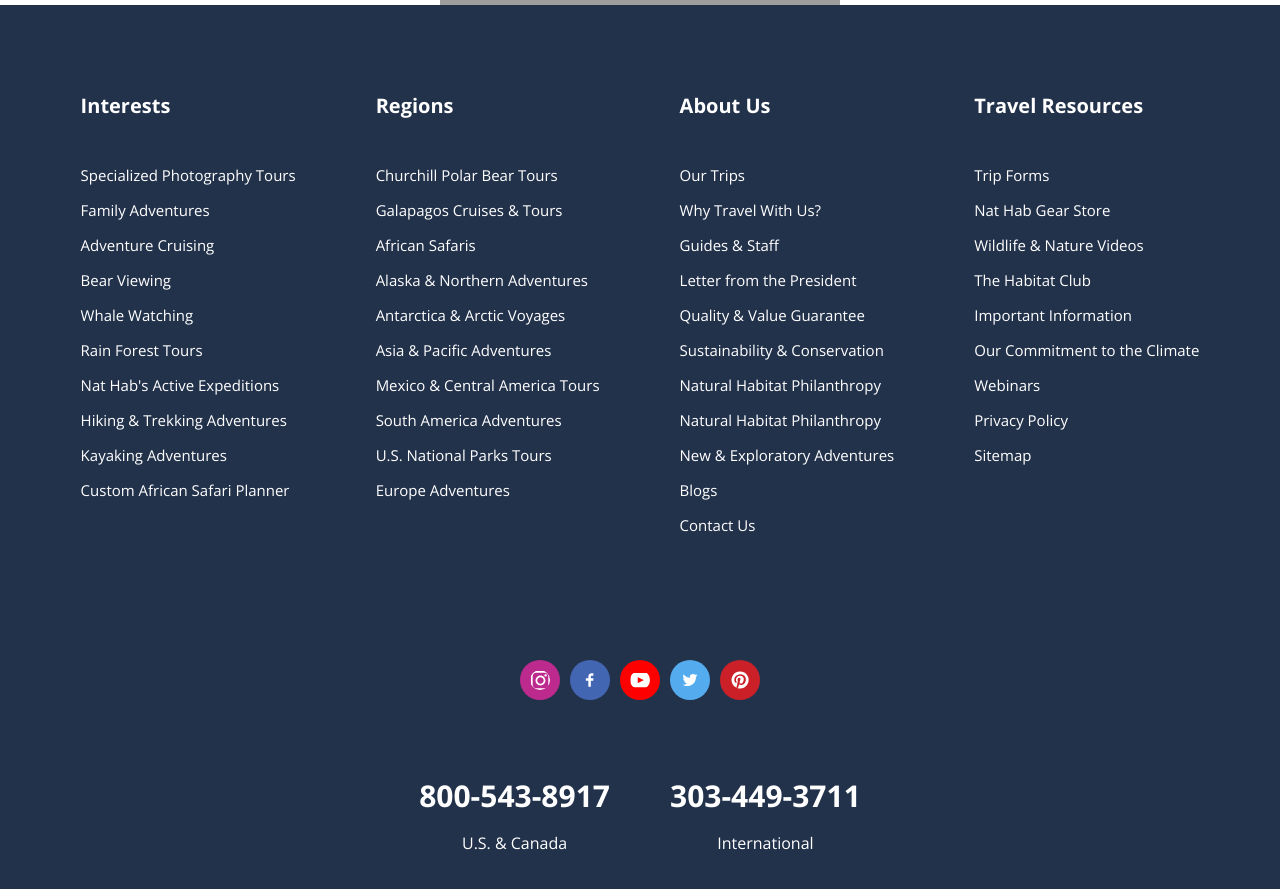
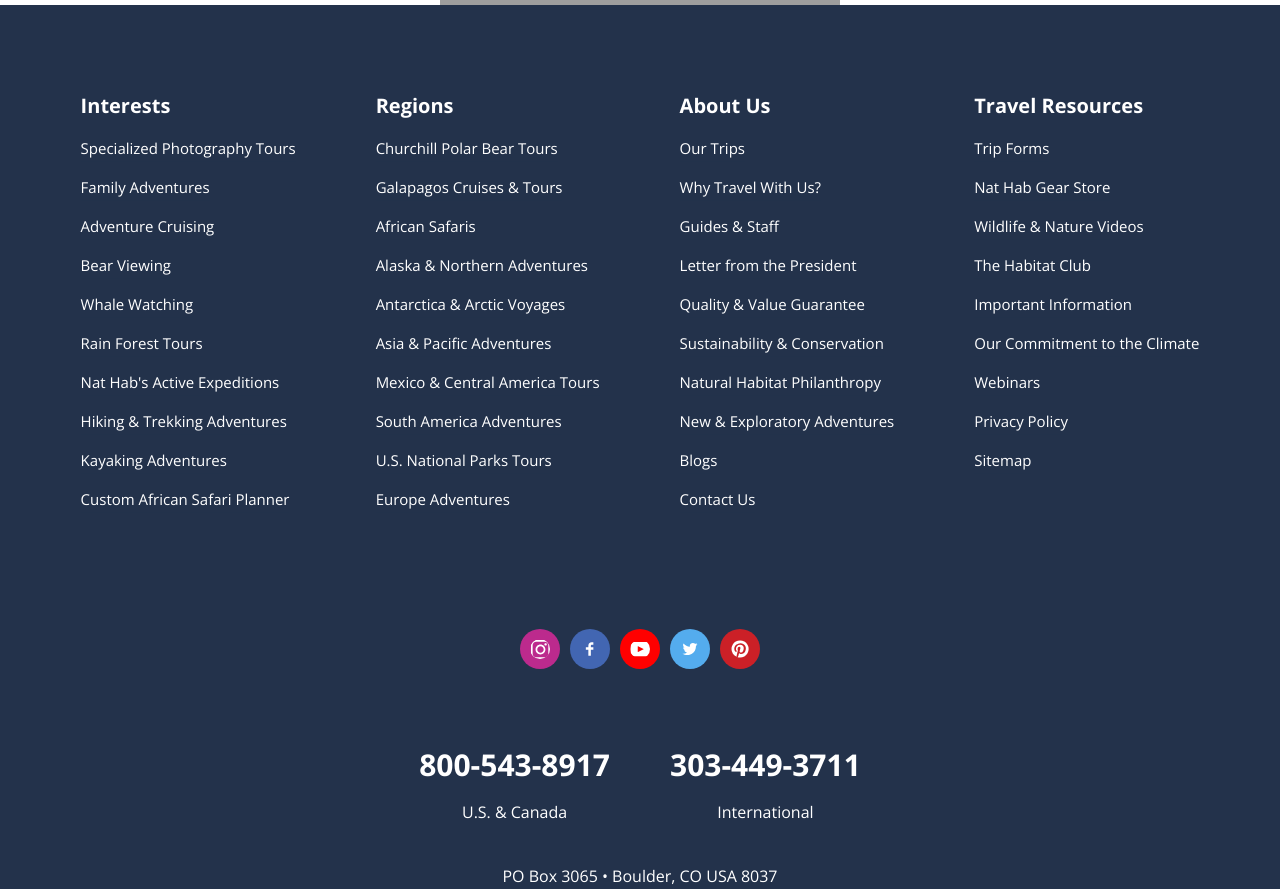
Before and after one commit to kobesparrow/nat-hab-mock, a React (Create React App) app: page / in a window 1280 px wide. Shown: the part 6260-7149 px from the top of the page. Built offline with nearby package versions, Linux system fonts and the light colour scheme; grey boxes are pictures that could not be loaded.

Commit message:
hover effects on footer links

```diff
--- a/src/Components/Footer/Footer.js
+++ b/src/Components/Footer/Footer.js
@@ -12,55 +12,54 @@ const Footer = () => {
       <section className="footer-columns">
         <section className="footer-column">
           <h6>Interests</h6>
-          <p>Specialized Photography Tours</p>
-          <p>Family Adventures</p>
-          <p>Adventure Cruising</p>
-          <p>Bear Viewing</p>
-          <p>Whale Watching</p>
-          <p>Rain Forest Tours</p>
-          <p>Nat Hab's Active Expeditions</p>
-          <p>Hiking & Trekking Adventures</p>
-          <p>Kayaking Adventures</p>
-          <p>Custom African Safari Planner</p>
+          <p>Specialized Photography Tours</p><br />
+          <p>Family Adventures</p><br />
+          <p>Adventure Cruising</p><br />
+          <p>Bear Viewing</p><br />
+          <p>Whale Watching</p><br />
+          <p>Rain Forest Tours</p><br />
+          <p>Nat Hab's Active Expeditions</p><br />
+          <p>Hiking & Trekking Adventures</p><br />
+          <p>Kayaking Adventures</p><br />
+          <p>Custom African Safari Planner</p><br />
         </section>
         <section className="footer-column">
           <h6>Regions</h6>
-          <p>Churchill Polar Bear Tours</p>
-          <p>Galapagos Cruises & Tours</p>
-          <p>African Safaris</p>
-          <p>Alaska & Northern Adventures</p>
-          <p>Antarctica & Arctic Voyages</p>
-          <p>Asia & Pacific Adventures</p>
-          <p>Mexico & Central America Tours</p>
-          <p>South America Adventures</p>
-          <p>U.S. National Parks Tours</p>
-          <p>Europe Adventures</p>
+          <p>Churchill Polar Bear Tours</p><br />
+          <p>Galapagos Cruises & Tours</p><br />
+          <p>African Safaris</p><br />
+          <p>Alaska & Northern Adventures</p><br />
+          <p>Antarctica & Arctic Voyages</p><br />
+          <p>Asia & Pacific Adventures</p><br />
+          <p>Mexico & Central America Tours</p><br />
+          <p>South America Adventures</p><br />
+          <p>U.S. National Parks Tours</p><br />
+          <p>Europe Adventures</p><br />
         </section>
         <section className="footer-column">
           <h6>About Us</h6>
-          <p>Our Trips</p>
-          <p>Why Travel With Us?</p>
-          <p>Guides & Staff</p>
-          <p>Letter from the President</p>
-          <p>Quality & Value Guarantee</p>
-          <p>Sustainability & Conservation</p>
-          <p>Natural Habitat Philanthropy</p>
-          <p>Natural Habitat Philanthropy</p>
-          <p>New & Exploratory Adventures</p>
-          <p>Blogs</p>
-          <p>Contact Us</p>
+          <p>Our Trips</p><br />
+          <p>Why Travel With Us?</p><br />
+          <p>Guides & Staff</p><br />
+          <p>Letter from the President</p><br />
+          <p>Quality & Value Guarantee</p><br />
+          <p>Sustainability & Conservation</p><br />
+          <p>Natural Habitat Philanthropy</p><br />
+          <p>New & Exploratory Adventures</p><br />
+          <p>Blogs</p><br />
+          <p>Contact Us</p><br />
         </section>
         <section className="footer-column">
           <h6>Travel Resources</h6>
-          <p>Trip Forms</p>
-          <p>Nat Hab Gear Store</p>
-          <p>Wildlife & Nature Videos</p>
-          <p>The Habitat Club</p>
-          <p>Important Information</p>
-          <p>Our Commitment to the Climate</p>
-          <p>Webinars</p>
-          <p>Privacy Policy</p>
-          <p>Sitemap</p>
+          <p>Trip Forms</p><br />
+          <p>Nat Hab Gear Store</p><br />
+          <p>Wildlife & Nature Videos</p><br />
+          <p>The Habitat Club</p><br />
+          <p>Important Information</p><br />
+          <p>Our Commitment to the Climate</p><br />
+          <p>Webinars</p><br />
+          <p>Privacy Policy</p><br />
+          <p>Sitemap</p><br />
         </section>
       </section>
       <section className="social-icons">
--- a/src/Components/Footer/_Footer.scss
+++ b/src/Components/Footer/_Footer.scss
@@ -16,10 +16,24 @@
 
   h6 {
     font-size: 20px;
+    margin-bottom: 10px;
   }
 
   p {
     font-size: 15px;
+    border: 1px;
+    padding: 3px 0px;
+    position: relative;
+    border-bottom: 1px solid #22324B;
+    display: inline-block;
+    margin: 6px 0px;
+    font-weight: 100;
+  }
+
+  p:hover {
+    cursor: pointer;
+    border-bottom: 1px solid;
+    transition: border-bottom .3s ease;
   }
 }
 
```
